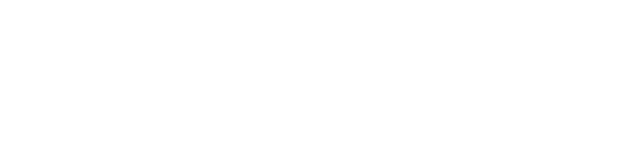
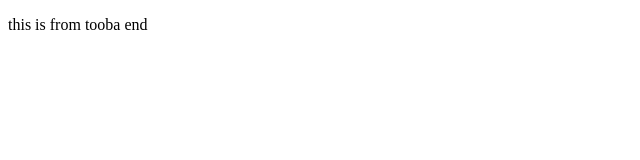
Before and after one commit to dev-mrahsansaleem/testGit, a plain HTML site: page index.html in a window 1280 px wide. Shown: the whole page, without its empty margins (0-640 px from the left). Drawn offline with Linux system fonts and the light colour scheme.

Commit message:
from tooba

```diff
--- a/index.html
+++ b/index.html
@@ -9,7 +9,7 @@
 </head>
 
 <body>
-
+    <p> this is from tooba end</p>
 </body>
 
 </html>
```
